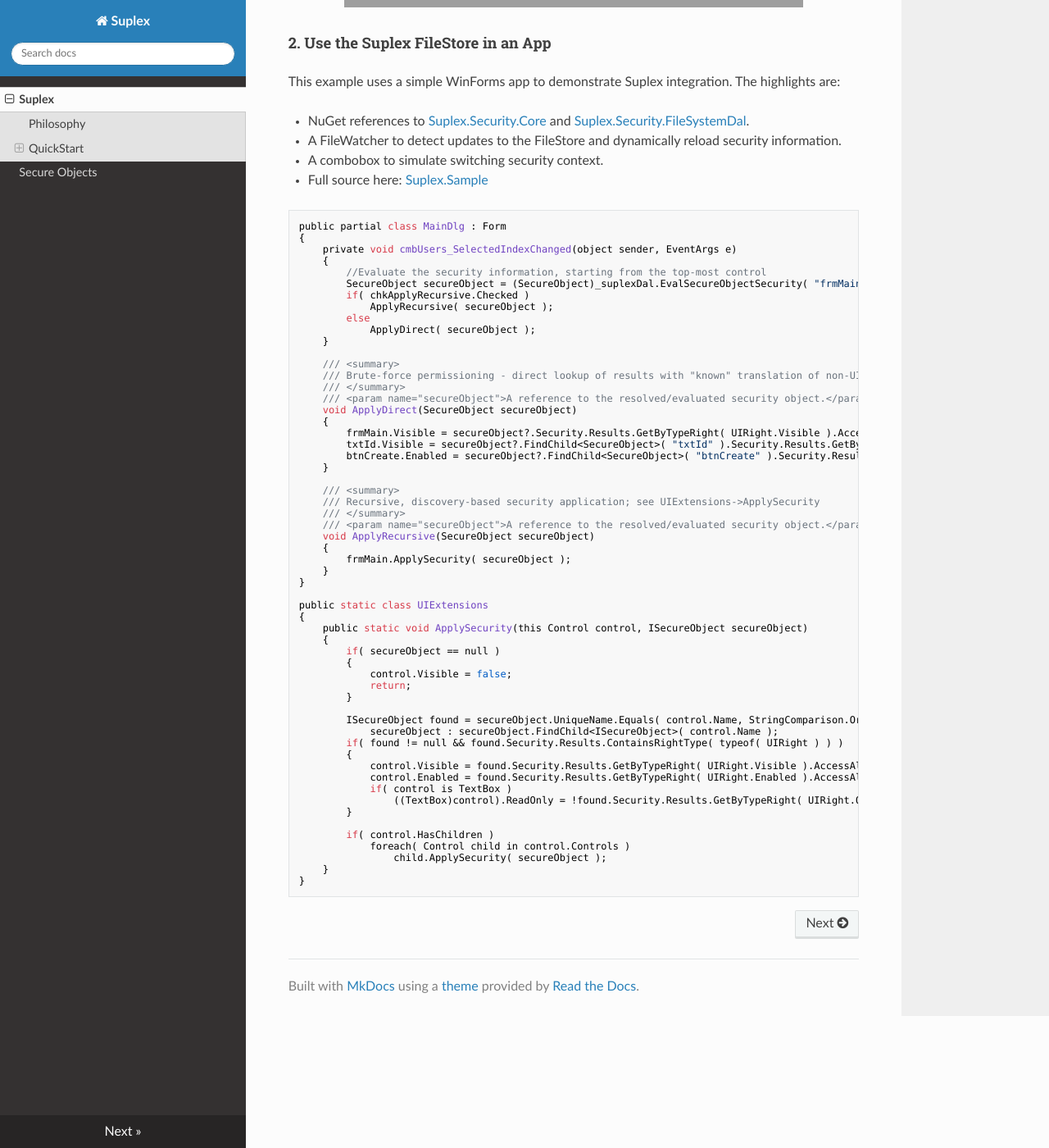
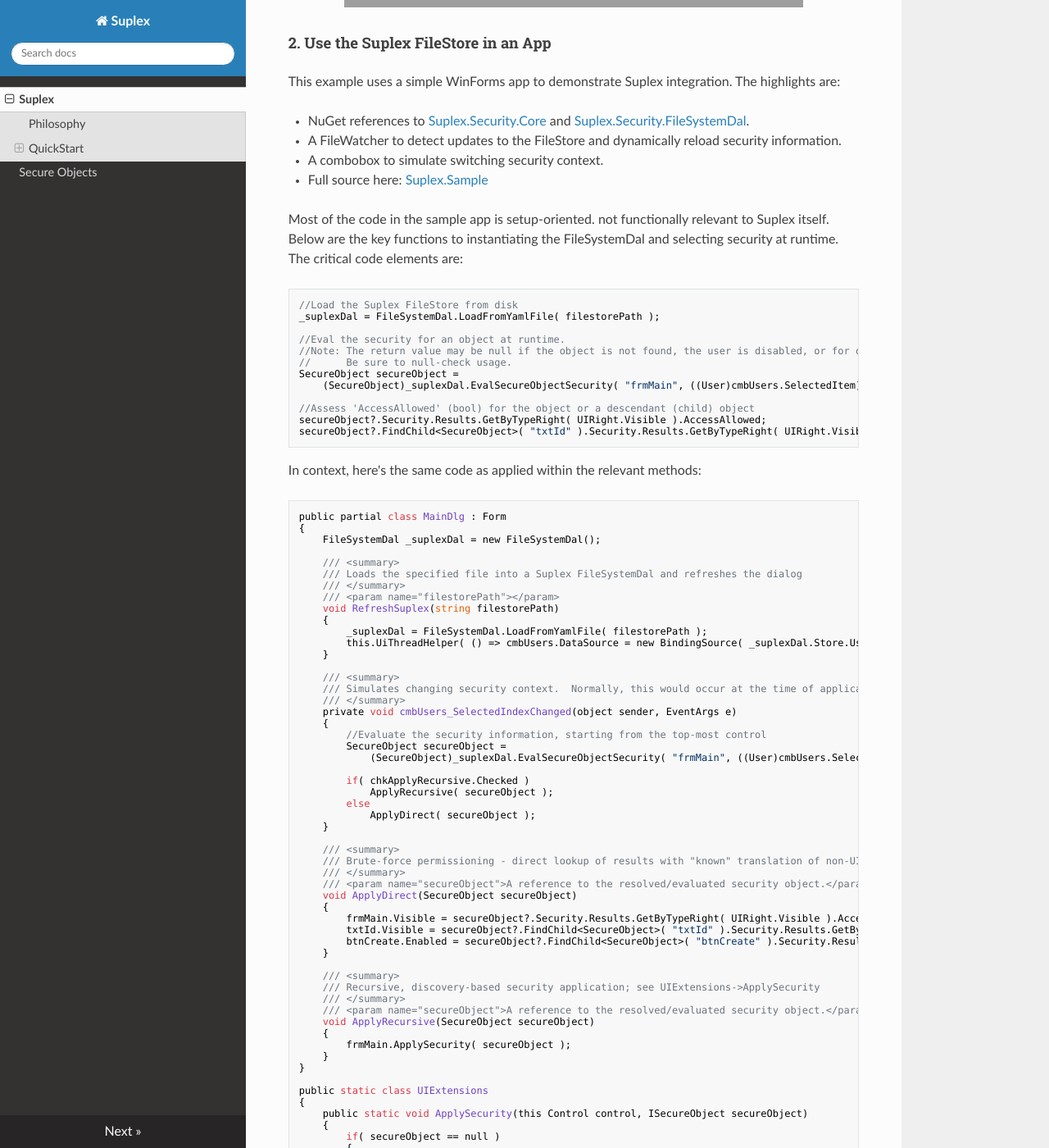
Before and after one commit to SuplexProject/Suplex.Docs, an MkDocs documentation site: the page built from docs/index.md, in a window 1280 px wide and 1400 px high, scrolled down 1570 px. Shown: the whole window at 82% size. Built offline with MkDocs 1.6.1, drawn with Linux system fonts in a browser that asks for light colours; nearby versions of some CDN libraries; old or Windows-style settings are respelled for this version of MkDocs; grey boxes are pictures that could not be loaded.

Commit message:
addl sample explanation

````diff
--- a/docs/index.md
+++ b/docs/index.md
@@ -52,14 +52,48 @@ This example uses a simple WinForms app to demonstrate Suplex integration.  The
 
 - Full source here: <a href="https://github.com/SuplexProject/Suplex.Sample" target="_blank">Suplex.Sample</a>
 
+Most of the code in the sample app is setup-oriented. not functionally relevant to Suplex itself.  Below are the key functions to instantiating the FileSystemDal and selecting security at runtime.  The critical code elements are:
 
+```c#
+//Load the Suplex FileStore from disk
+_suplexDal = FileSystemDal.LoadFromYamlFile( filestorePath );
+
+//Eval the security for an object at runtime.
+//Note: The return value may be null if the object is not found, the user is disabled, or for other reasons.
+//      Be sure to null-check usage.
+SecureObject secureObject =
+    (SecureObject)_suplexDal.EvalSecureObjectSecurity( "frmMain", ((User)cmbUsers.SelectedItem).Name );
+
+//Assess 'AccessAllowed' (bool) for the object or a descendant (child) object
+secureObject?.Security.Results.GetByTypeRight( UIRight.Visible ).AccessAllowed;
+secureObject?.FindChild<SecureObject>( "txtId" ).Security.Results.GetByTypeRight( UIRight.Visible ).AccessAllowed;
+```
+
+In context, here's the same code as applied within the relevant methods:
 ```c#
 public partial class MainDlg : Form
 {
+    FileSystemDal _suplexDal = new FileSystemDal();
+
+    /// <summary>
+    /// Loads the specified file into a Suplex FileSystemDal and refreshes the dialog
+    /// </summary>
+    /// <param name="filestorePath"></param>
+    void RefreshSuplex(string filestorePath)
+    {
+        _suplexDal = FileSystemDal.LoadFromYamlFile( filestorePath );
+        this.UiThreadHelper( () => cmbUsers.DataSource = new BindingSource( _suplexDal.Store.Users.OrderBy( u => u.Name ).ToList(), null ).DataSource );
+    }
+
+    /// <summary>
+    /// Simulates changing security context.  Normally, this would occur at the time of application/method invocation.
+    /// </summary>
     private void cmbUsers_SelectedIndexChanged(object sender, EventArgs e)
     {
         //Evaluate the security information, starting from the top-most control
-        SecureObject secureObject = (SecureObject)_suplexDal.EvalSecureObjectSecurity( "frmMain", ((User)cmbUsers.SelectedItem).Name );
+        SecureObject secureObject =
+            (SecureObject)_suplexDal.EvalSecureObjectSecurity( "frmMain", ((User)cmbUsers.SelectedItem).Name );
+
         if( chkApplyRecursive.Checked )
             ApplyRecursive( secureObject );
         else
````
